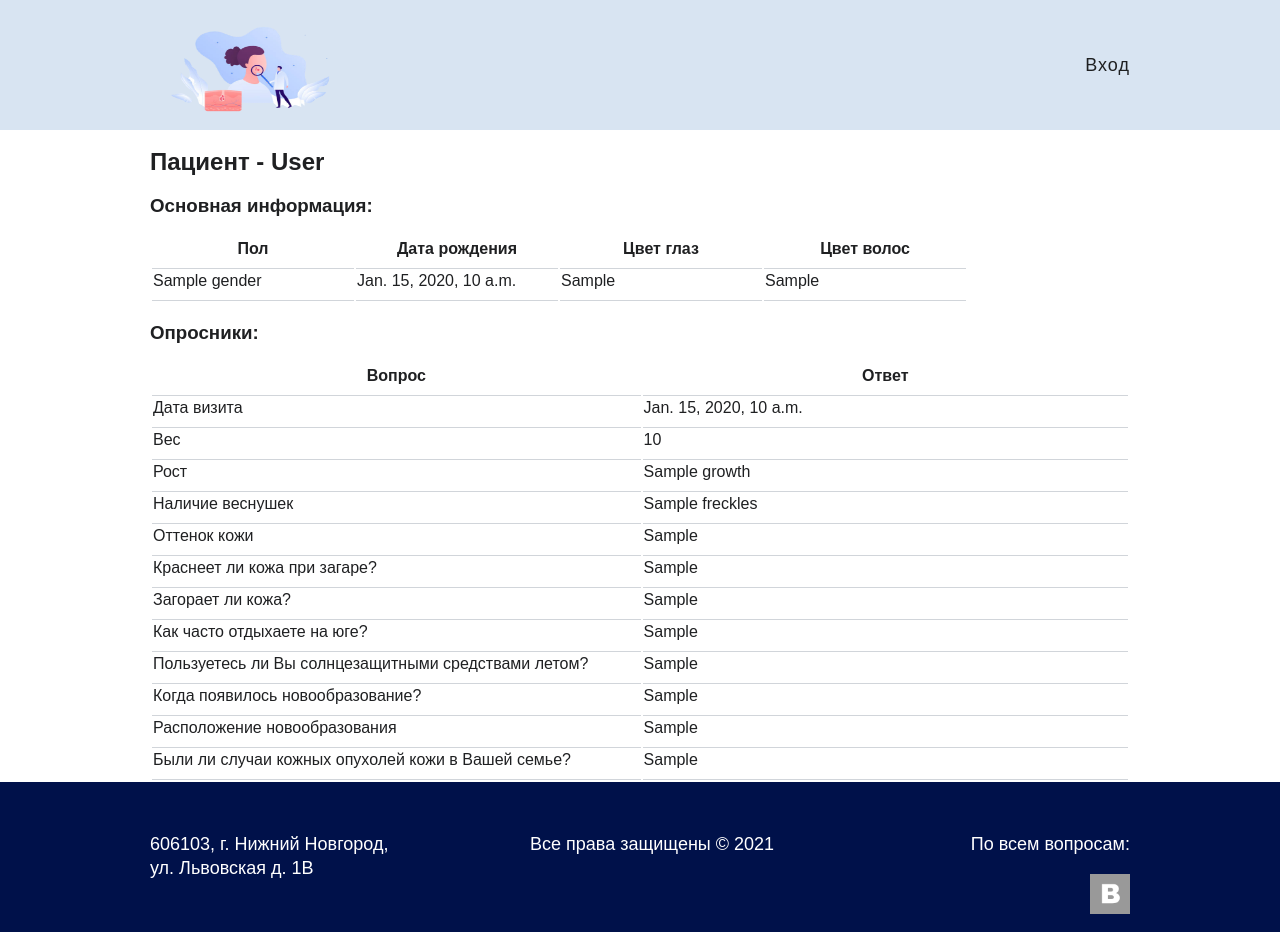
After one commit to voluntary-project-team/observations_register, a Django app: template siteroot/observations_register/templates/medical-card.html in a window 1280 px wide. The commit adds this page. Run offline with Django 3.2, Linux system fonts and the light colour scheme; the template is opened without the code that fills it: most values are stand-ins (such as "Sample title", 1, 10 or a date in 2020).

Commit message:
Added output of questionnaires

```diff
--- a/siteroot/observations_register/static/css/observations_register.css
+++ b/siteroot/observations_register/static/css/observations_register.css
@@ -341,3 +341,9 @@ body {
   margin-top: 5px;
   font-family: Arial, sans-serif;
 }
+
+.border-bottom{
+  padding-bottom: 10px;
+  border-bottom: 1px solid;
+  border-color: #d1d5da;
+}
--- /dev/null
+++ b/siteroot/observations_register/templates/medical-card.html
@@ -0,0 +1,98 @@
+{% extends 'base.html' %}
+
+{% block title %} Медкарта {{ patient.fullname}} {% endblock %}
+
+{% block content %}
+
+<div class="container">
+    <h2>Пациент - {{ patient.fullname}}</h2>
+
+    <h3>Основная информация:</h3>
+    <table>
+        <tr>
+            <th class="border-bottom" width="200px">Пол</th>
+            <th class="border-bottom" width="200px">Дата рождения</th>
+            <th class="border-bottom" width="200px">Цвет глаз</th>
+            <th class="border-bottom" width="200px">Цвет волос</th>
+        </tr>
+        <tr>
+            <td class="border-bottom">{{ patient.gender }}</td>
+            <td class="border-bottom">{{ patient.birthday }}</td>
+            <td class="border-bottom">{{ patient.eyes_col }}</td>
+            <td class="border-bottom">{{ patient.hair_col }}</td>
+        </tr>
+    </table>
+
+    {% for group_for in request.user.groups.all %}
+        {% if group_for.name == 'Operators' %}
+            <a href="" class='btn btn-blue'>Изменить</a>
+        {% endif %}
+    {% endfor%}
+
+    <h3>Опросники:</h3>
+    {% for questionnaire in patient.get_questionnaires %}
+        <table>
+            <tr>
+                <th class="border-bottom" width="500px">Вопрос</th>
+                <th class="border-bottom" width="500px">Ответ</th>
+            </tr>
+            <tr>
+                <td class="border-bottom">Дата визита</td>
+                <td class="border-bottom">{{ questionnaire.date_of_visit }}</td>
+            </tr>
+            <tr>
+                <td class="border-bottom">Вес</td>
+                <td class="border-bottom">{{ questionnaire.weight }}</td>
+            </tr>
+            <tr>
+                <td class="border-bottom">Рост</td>
+                <td class="border-bottom">{{ questionnaire.growth }}</td>
+            </tr>
+            <tr>
+                <td class="border-bottom">Наличие веснушек</td>
+                <td class="border-bottom">{{ questionnaire.freckles }}</td>
+            </tr>
+            <tr>
+                <td class="border-bottom">Оттенок кожи</td>
+                <td class="border-bottom">{{ questionnaire.skin_col }}</td>
+            </tr>
+            <tr>
+                <td class="border-bottom">Краснеет ли кожа при загаре?</td>
+                <td class="border-bottom">{{ questionnaire.redness_during_sunburn }}</td>
+            </tr>
+            <tr>
+                <td class="border-bottom">Загорает ли кожа?</td>
+                <td class="border-bottom">{{ questionnaire.tanning_character }}</td>
+            </tr>
+            <tr>
+                <td class="border-bottom">Как часто отдыхаете на юге?</td>
+                <td class="border-bottom">{{ questionnaire.rest_in_south }}</td>
+            </tr>
+            <tr>
+                <td class="border-bottom">Пользуетесь ли Вы солнцезащитными средствами летом?</td>
+                <td class="border-bottom">{{ questionnaire.sunscreen_using }}</td>
+            </tr>
+            <tr>
+                <td class="border-bottom">Когда появилось новообразование?</td>
+                <td class="border-bottom">{{ questionnaire.neoplasm_appearance }}</td>
+            </tr>
+            <tr>
+                <td class="border-bottom">Расположение новообразования</td>
+                <td class="border-bottom">{{ questionnaire.neoplasm_location }}</td>
+            </tr>
+            <tr>
+                <td class="border-bottom">Были ли случаи кожных опухолей  кожи в Вашей семье?</td>
+                <td class="border-bottom">{{ questionnaire.skin_tumors_in_fam }}</td>
+            </tr>
+        </table>
+
+        {% for group_for in request.user.groups.all %}
+            {% if group_for.name == 'Operators' %}
+                <a href="" class='btn btn-blue'>Изменить</a>
+            {% endif %}
+        {% endfor%}
+
+    {% endfor %}
+</div>
+
+{% endblock %}
--- a/siteroot/observations_register/templates/patients.html
+++ b/siteroot/observations_register/templates/patients.html
@@ -17,11 +17,11 @@
          <td>
             {% for group_for in request.user.groups.all %}
                {% if group_for.name == 'Operators' %}
-                  <a href="" class='btn btn-blue'>Изменить</a>
+                  <a href="{% url 'medical-card' patient.id %}" class='btn btn-blue'>Изменить</a>
                   <a href="#" onclick="confirm_delete('{% url 'delete' patient.id %}');"
                      class='btn btn-blue'>Удалить</a>
                {% elif group_for.name == 'Analysts' %}
-                  <a href="" class='btn btn-blue'>Подробнее</a>
+                  <a href="{% url 'medical-card' patient.id %}" class='btn btn-blue'>Подробнее</a>
                {% endif %}
             {% endfor %}
          </td>
--- a/siteroot/observations_register/urls.py
+++ b/siteroot/observations_register/urls.py
@@ -6,5 +6,6 @@ urlpatterns = [
     path('logout', AccountLogoutView.as_view(), name='account-logout'),
     path('redirect', PatientsRedirectView.as_view(), name='patients-redirect'),
     path('patients', PatientsDetailView.as_view(), name='patients-detail'),
-    path('delete/<patient_id>', delete_patient, name='delete')
+    path('delete/<patient_id>', delete_patient, name='delete'),
+    path('medical_card/<patient_id>', MedicalCardDetailView.as_view(), name='medical-card')
 ]
```
Also changed, not shown: siteroot/observations_register/models.py (+6 -1 lines), siteroot/observations_register/views.py (+14 -1 lines), siteroot/observations_register/migrations/0009_auto_20210824_2102.py (added).
